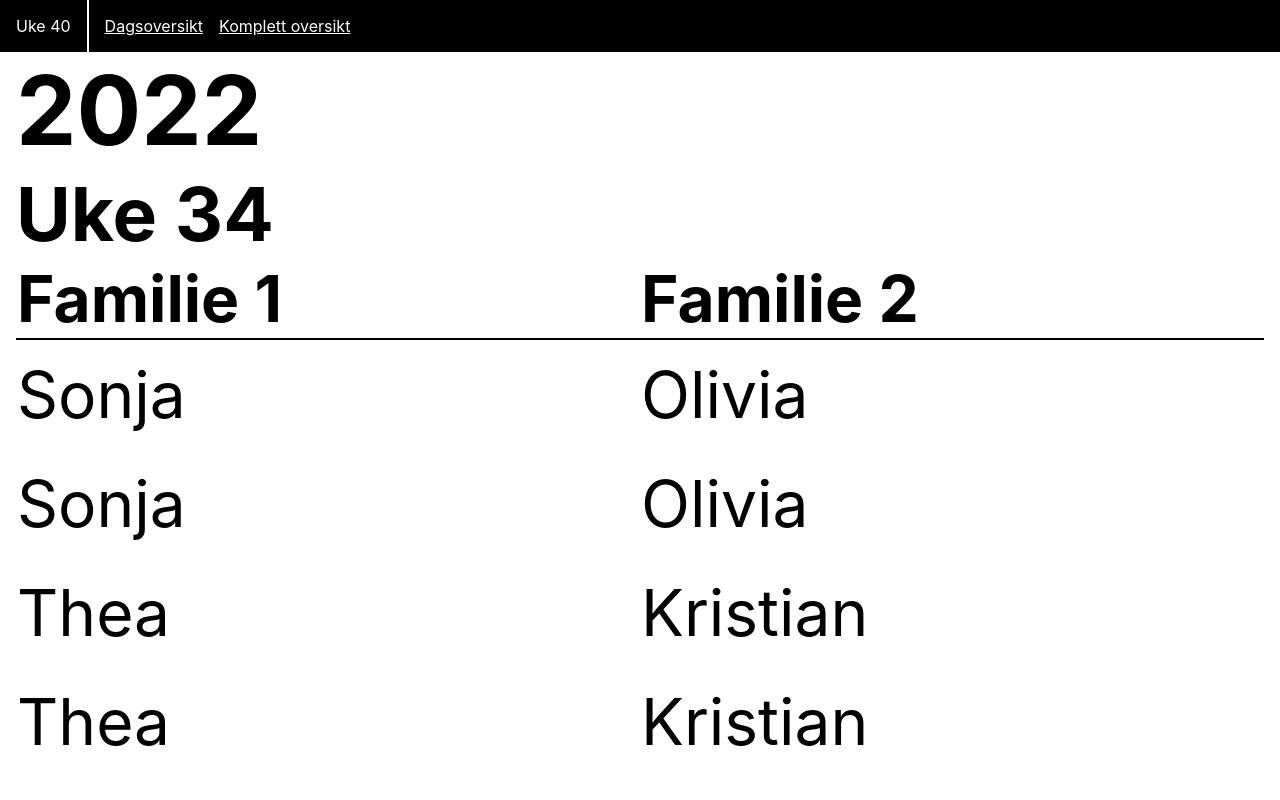
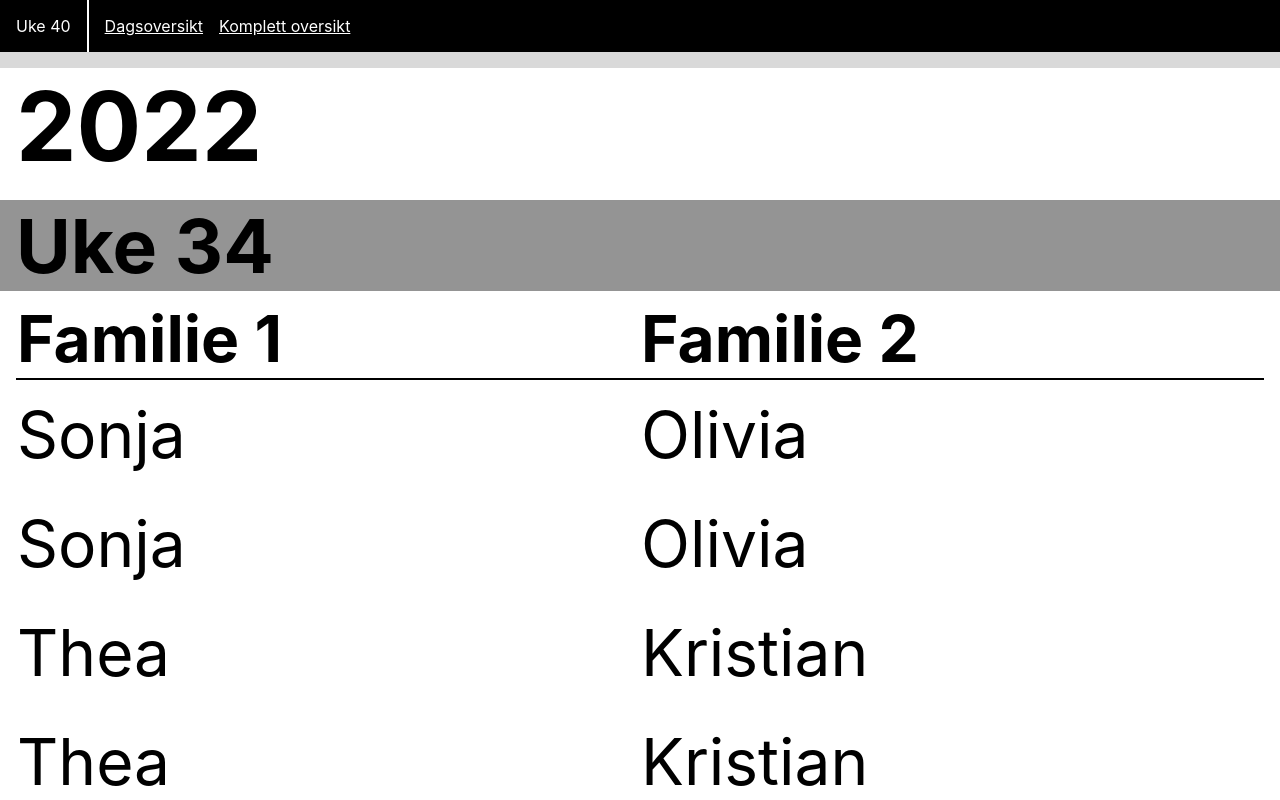
Before and after one commit to ostensrud/foelgeliste, a Next.js app: page /komplett in a window 1280 px wide. Shown: the top 800 px of the page. Built offline with nearby package versions, Linux system fonts and the light colour scheme.

Commit message:
Styling for komplett turnus

```diff
--- a/pages/komplett/index.tsx
+++ b/pages/komplett/index.tsx
@@ -1,3 +1,4 @@
+import { getISOWeek } from "date-fns";
 import { walkingSchedule } from "../../resources/schedule";
 import { DagType } from "../../types/DayTypes";
 
@@ -13,11 +14,16 @@ const Dagrad = ({ dag }: { dag: DagType }) => {
 interface UkeProps {
   aar: string;
   ukenummer: string;
+  innevaerendeUke: string;
 }
 
-const Ukerad = ({ aar, ukenummer }: UkeProps) => {
+const Ukerad = (props: UkeProps) => {
+  const { aar, ukenummer, innevaerendeUke } = props;
   return (
-    <div key={aar + "::" + ukenummer}>
+    <div
+      key={aar + "::" + ukenummer}
+      className={`uke ${innevaerendeUke === ukenummer ? "currentWeek" : ""}`}
+    >
       <h3>Uke {ukenummer}</h3>
       {walkingSchedule[aar][ukenummer].erFerieUke && <div>Ferieuke</div>}
       {!walkingSchedule[aar][ukenummer].erFerieUke && (
@@ -42,6 +48,7 @@ const Ukerad = ({ aar, ukenummer }: UkeProps) => {
 const Komplett = () => {
   const plan = walkingSchedule;
   const aarsliste = Object.keys(plan);
+  const innevaerendeUke = getISOWeek(new Date());
 
   return (
     <main className={"komplett"}>
@@ -54,6 +61,7 @@ const Komplett = () => {
                 aar={aar}
                 ukenummer={ukenummer}
                 key={aar + "::" + ukenummer}
+                innevaerendeUke={innevaerendeUke.toString()}
               />
             ))}
           </section>
--- a/styles/styles.css
+++ b/styles/styles.css
@@ -109,7 +109,25 @@ td {
 
 .komplett {
   background-color: var(--light-background);
+  margin-top: 1rem;
   padding-inline: 1rem;
+}
+
+.uke {
+  margin-block: 1rem;
+}
+
+.uke > h3 {
+  background-color: hsl(0, 0%, 58%);
+  color: #000;
+  padding-inline: 1rem;
+  margin-inline: -1rem;
+  margin-bottom: 0.5rem;
+}
+
+.uke.currentWeek > h3 {
+  background-color: rgb(0, 0, 0);
+  color: hsl(0, 0%, 100%);
 }
 
 .ukesoversikt {
@@ -143,4 +161,14 @@ td {
   .komplett {
     background-color: var(--dark-background);
   }
+
+  .uke > h3 {
+    background-color: hsla(270, 100%, 63%, 0.4);
+    color:hsl(0, 100%, 100%, 0.4);
+  }
+
+  .uke.currentWeek > h3 {
+    background-color: hsla(270, 100%, 63%);
+    color: hsl(0, 0%, 0%);
+  }
 }
--- a/tsconfig.json
+++ b/tsconfig.json
@@ -15,6 +15,6 @@
     "jsx": "preserve",
     "incremental": true
   },
-  "include": ["next-env.d.ts", "**/*.ts", "**/*.tsx"],
+  "include": ["next-env.d.ts", "**/*.ts", "**/*.tsx", "jest.config.js"],
   "exclude": ["node_modules"]
 }
```
